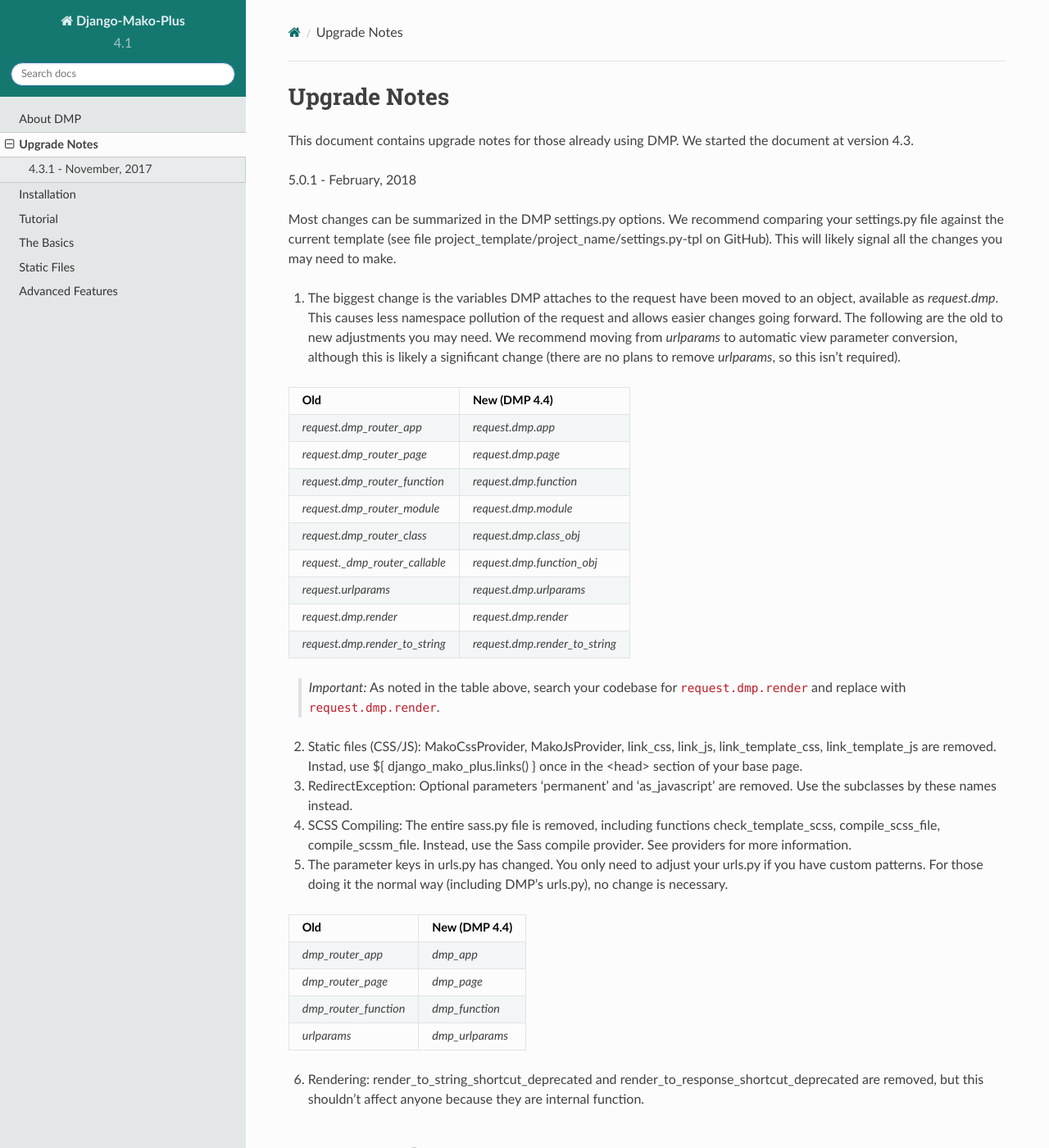
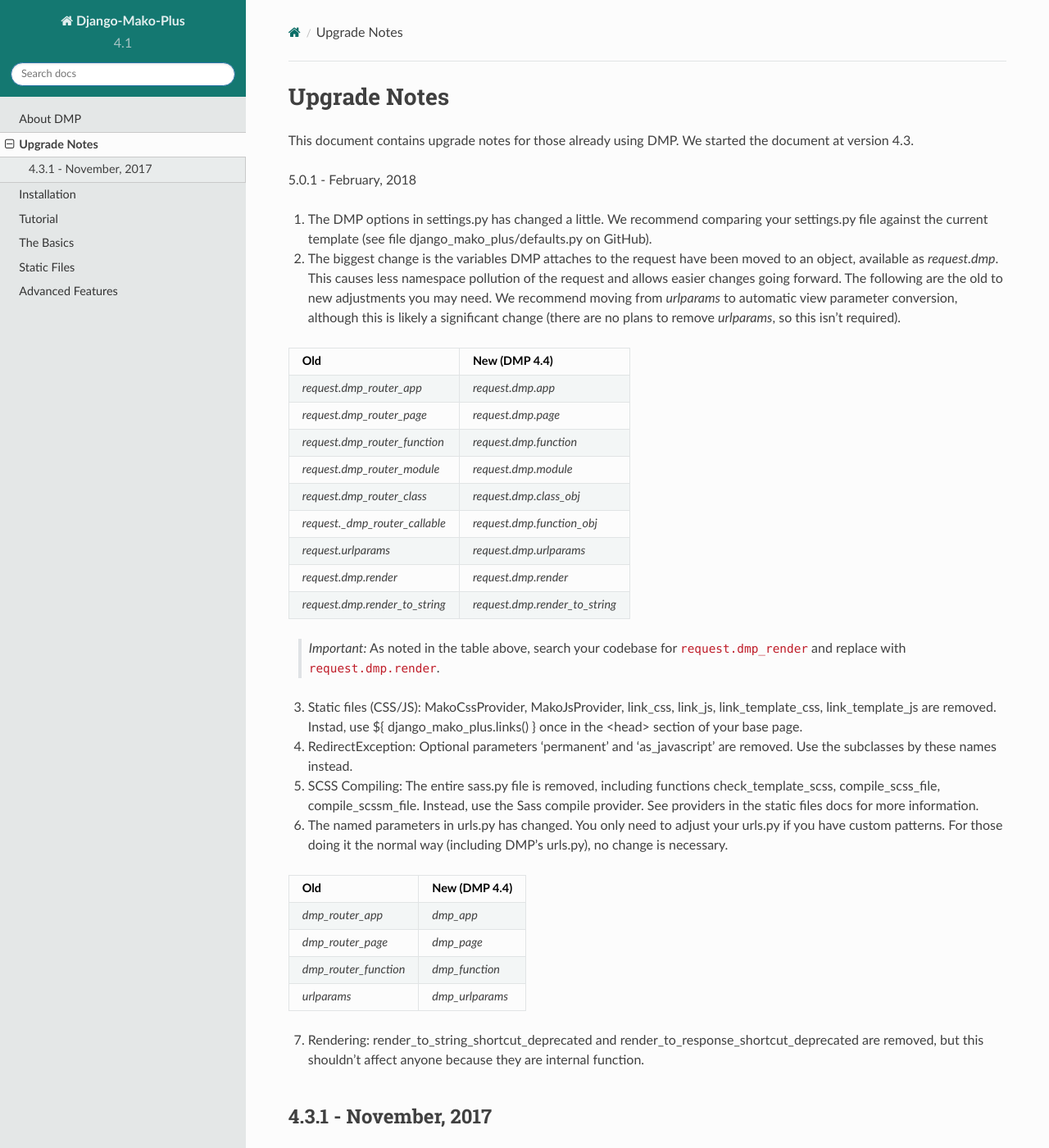
Before and after one commit to doconix/django-mako-plus, a Sphinx documentation site: the page built from docs/upgrade_notes.rst, in a window 1280 px wide and 1400 px high. Shown: the whole window at 82% size. Built offline with Sphinx 7.4.7 and the Read the Docs theme 2.0.0, drawn with Linux system fonts in a browser that asks for light colours.

Commit message:
small bug fixes for the release

```diff
--- a/docs/static_providers.rst
+++ b/docs/static_providers.rst
@@ -89,7 +89,7 @@
                     },{
                         # generates links for app script bundles created by `python manage.py dmp_webpack`
                         'provider': 'django_mako_plus.AppJsBundleProvider',
-                        'path': '{appname}/scripts/__bundle__.js',
+                        'filename': '{appname}/scripts/__bundle__.js',
                         'async': False,
                         'enabled': True,
                     },
@@ -143,7 +143,7 @@
 
     {
         'provider': 'django_mako_plus.AppJsBundleProvider',
-        'path': STATIC_URL + '{appname}/scripts/__bundle__.js',
+        'filename': STATIC_URL + '{appname}/scripts/__bundle__.js',
         'enabled': not DEBUG,
     }
 
--- a/docs/static_webpack.rst
+++ b/docs/static_webpack.rst
@@ -65,7 +65,7 @@
 
 ::
 
-    const path = require('path');
+    const path = require('filename');
 
     module.exports = {
         entry: {
@@ -102,7 +102,7 @@
 
     {
         'provider': 'django_mako_plus.AppJsBundleProvider',
-        'path': '{appname}/scripts/__bundle__.js',
+        'filename': '{appname}/scripts/__bundle__.js',
     }
 
 When a template is rendered, DMP will look the bundle using the ``path`` above.  If a match is found, DMP prints 1) a ``<script>`` tag to load the bundle, and 2) an inline script to call the right function for the page being rendered.  Since ``AppJsBundleProvider`` is a normal provider, this all happens during the ``${ django_mako_plus.links() }`` call you have on your site base template.
--- a/docs/upgrade_notes.rst
+++ b/docs/upgrade_notes.rst
@@ -5,9 +5,9 @@
 
 5.0.1 - February, 2018
 
-Most changes can be summarized in the DMP settings.py options.  We recommend comparing your settings.py file against the current template (see file project_template/project_name/settings.py-tpl on GitHub).  This will likely signal all the changes you may need to make.
+1. The DMP options in settings.py has changed a little.  We recommend comparing your settings.py file against the current template (see file django_mako_plus/defaults.py on GitHub).
 
-1. The biggest change is the variables DMP attaches to the request have been moved to an object, available as `request.dmp`.  This causes less namespace pollution of the request and allows easier changes going forward.  The following are the old to new adjustments you may need.  We recommend moving from `urlparams` to automatic view parameter conversion, although this is likely a significant change (there are no plans to remove `urlparams`, so this isn't required).
+2. The biggest change is the variables DMP attaches to the request have been moved to an object, available as `request.dmp`.  This causes less namespace pollution of the request and allows easier changes going forward.  The following are the old to new adjustments you may need.  We recommend moving from `urlparams` to automatic view parameter conversion, although this is likely a significant change (there are no plans to remove `urlparams`, so this isn't required).
 
 +--------------------------------+--------------------------------+
 | Old                            | New (DMP 4.4)                  |
@@ -31,15 +31,15 @@
 | `request.dmp.render_to_string` | `request.dmp.render_to_string` |
 +--------------------------------+--------------------------------+
 
-    *Important:* As noted in the table above, search your codebase for ``request.dmp.render`` and replace with ``request.dmp.render``.
+    *Important:* As noted in the table above, search your codebase for ``request.dmp_render`` and replace with ``request.dmp.render``.
 
-2. Static files (CSS/JS): MakoCssProvider, MakoJsProvider, link_css, link_js, link_template_css, link_template_js are removed.  Instad, use ${ django_mako_plus.links() } once in the <head> section of your base page.
+3. Static files (CSS/JS): MakoCssProvider, MakoJsProvider, link_css, link_js, link_template_css, link_template_js are removed.  Instad, use ${ django_mako_plus.links() } once in the <head> section of your base page.
 
-3. RedirectException: Optional parameters 'permanent' and 'as_javascript' are removed.  Use the subclasses by these names instead.
+4. RedirectException: Optional parameters 'permanent' and 'as_javascript' are removed.  Use the subclasses by these names instead.
 
-4. SCSS Compiling: The entire sass.py file is removed, including functions check_template_scss, compile_scss_file, compile_scssm_file.  Instead, use the Sass compile provider.  See providers for more information.
+5. SCSS Compiling: The entire sass.py file is removed, including functions check_template_scss, compile_scss_file, compile_scssm_file.  Instead, use the Sass compile provider.  See providers in the static files docs for more information.
 
-5. The parameter keys in urls.py has changed.  You only need to adjust your urls.py if you have custom patterns.  For those doing it the normal way (including DMP's urls.py), no change is necessary.
+6. The named parameters in urls.py has changed.  You only need to adjust your urls.py if you have custom patterns.  For those doing it the normal way (including DMP's urls.py), no change is necessary.
 
 +------------------------+-------------------+
 | Old                    | New (DMP 4.4)     |
```
Also changed, not shown: other parts of docs/upgrade_notes.rst (+1 -1 lines), 5 other files.
